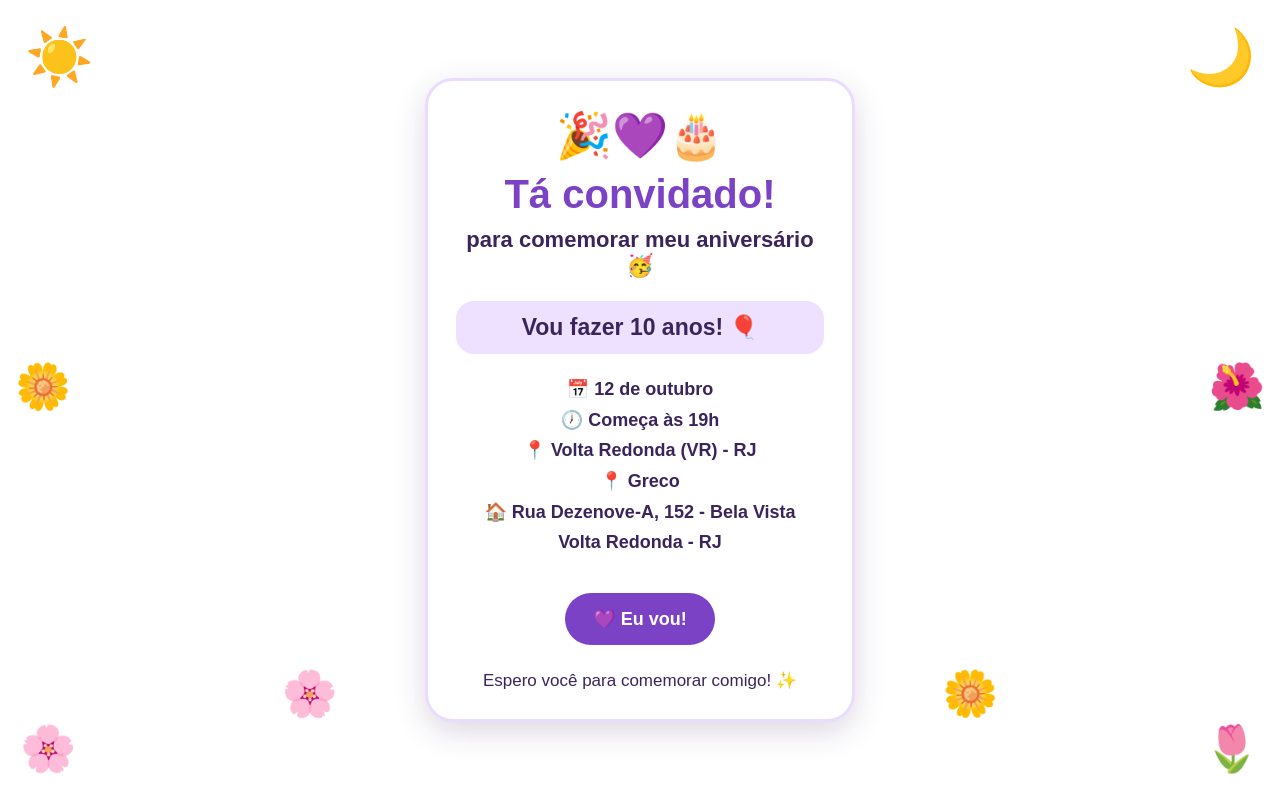
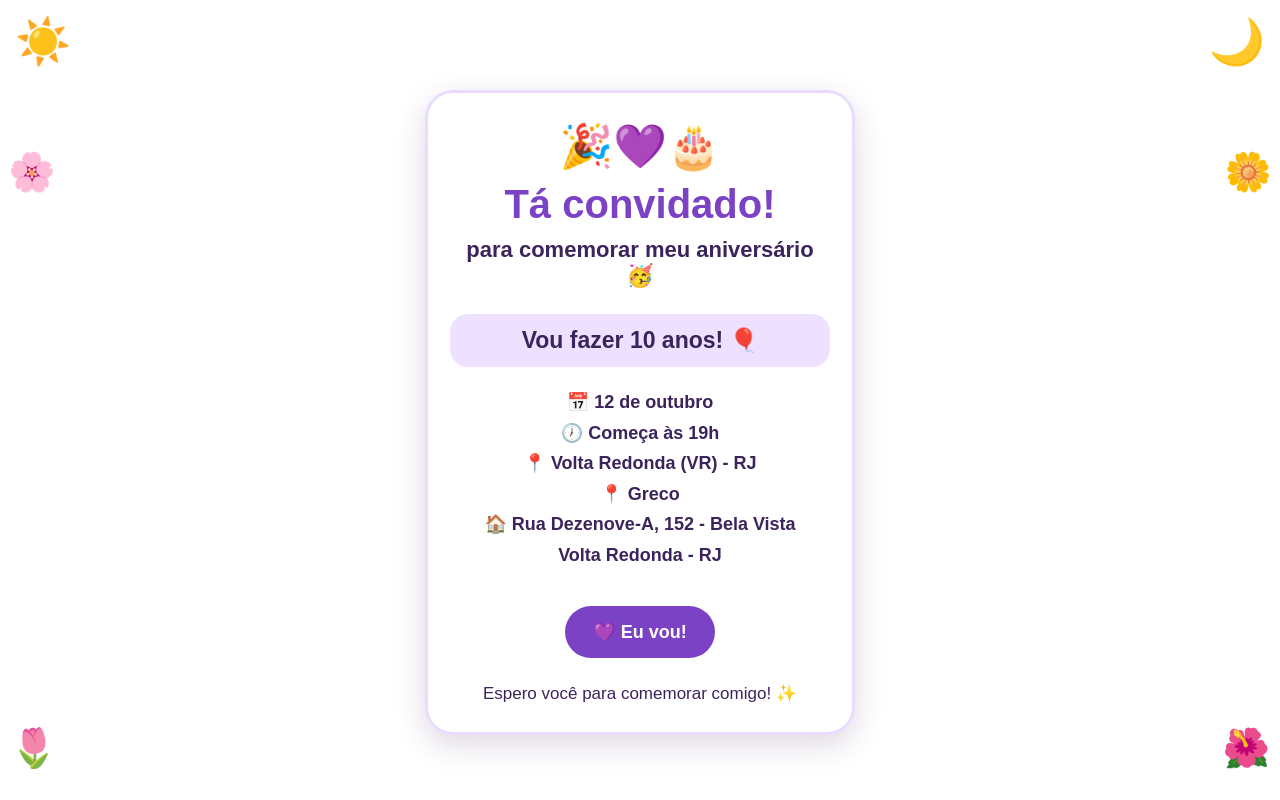
Before and after one commit to banjaminmulleralbuquerque-ops/Ta-convidado-em-, a plain HTML site: page index.html in a window 1280 px wide. Drawn offline with Linux system fonts and the light colour scheme.

Commit message:
Update index.html

```diff
--- a/index.html
+++ b/index.html
@@ -1,4 +1,3 @@
-
 
 
 
@@ -7,6 +6,7 @@
 <head>
   <meta charset="UTF-8">
   <meta name="viewport" content="width=device-width, initial-scale=1.0">
+
   <title>Tá convidado! 💜</title>
 
   <style>
@@ -18,90 +18,76 @@
       margin: 0;
       min-height: 100vh;
       font-family: Arial, sans-serif;
-      background: #ffffff;
+      background: white;
       color: #3b245c;
-      display: flex;
-      justify-content: center;
-      align-items: center;
-      padding: 25px;
+      text-align: center;
+      padding: 25px 15px;
       position: relative;
-      overflow: hidden;
     }
 
-    /* DECORAÇÃO DO FUNDO */
+    /* DECORAÇÃO */
     .decoracao {
-      position: fixed;
+      position: absolute;
       inset: 0;
       pointer-events: none;
-      z-index: 0;
+      overflow: hidden;
     }
 
     .sol {
       position: absolute;
-      top: 25px;
-      left: 25px;
-      font-size: 55px;
+      top: 15px;
+      left: 15px;
+      font-size: 45px;
     }
 
     .lua {
       position: absolute;
-      top: 25px;
-      right: 25px;
-      font-size: 55px;
+      top: 15px;
+      right: 15px;
+      font-size: 45px;
     }
 
     .flor {
       position: absolute;
-      font-size: 45px;
+      font-size: 38px;
     }
 
     .flor1 {
-      bottom: 25px;
-      left: 20px;
+      top: 150px;
+      left: 8px;
     }
 
     .flor2 {
-      bottom: 25px;
-      right: 20px;
+      top: 150px;
+      right: 8px;
     }
 
     .flor3 {
-      top: 45%;
-      left: 15px;
+      bottom: 30px;
+      left: 10px;
     }
 
     .flor4 {
-      top: 45%;
-      right: 15px;
+      bottom: 30px;
+      right: 10px;
     }
 
-    .flor5 {
-      bottom: 10%;
-      left: 22%;
-    }
-
-    .flor6 {
-      bottom: 10%;
-      right: 22%;
-    }
-
-    /* CARTÃO */
+    /* CONVITE */
     .convite {
       position: relative;
-      z-index: 1;
+      z-index: 2;
       width: 100%;
       max-width: 430px;
+      margin: 65px auto 40px;
+      padding: 28px 22px;
       background: white;
-      padding: 28px;
+      border: 3px solid #eadcff;
       border-radius: 28px;
-      border: 3px solid #eadcff;
       box-shadow: 0 10px 30px rgba(70, 40, 100, 0.18);
-      text-align: center;
     }
 
     .emoji {
-      font-size: 45px;
-      margin-bottom: 5px;
+      font-size: 43px;
     }
 
     h1 {
@@ -112,7 +98,7 @@
 
     h2 {
       font-size: 22px;
-      margin: 8px 0 22px;
+      margin: 8px 0 25px;
     }
 
     .idade {
@@ -150,22 +136,35 @@
       margin-top: 25px;
       font-size: 17px;
     }
+
+    @media (max-width: 500px) {
+      .sol,
+      .lua {
+        font-size: 38px;
+      }
+
+      .flor {
+        font-size: 30px;
+      }
+
+      .convite {
+        margin-top: 60px;
+      }
+    }
   </style>
 </head>
 
 <body>
 
-  <!-- FUNDO BRANCO COM SOL, LUA E FLORES -->
+  <!-- FUNDO BRANCO + SOL + LUA + FLORES -->
   <div class="decoracao">
     <div class="sol">☀️</div>
     <div class="lua">🌙</div>
 
     <div class="flor flor1">🌸</div>
-    <div class="flor flor2">🌷</div>
-    <div class="flor flor3">🌼</div>
+    <div class="flor flor2">🌼</div>
+    <div class="flor flor3">🌷</div>
     <div class="flor flor4">🌺</div>
-    <div class="flor flor5">🌸</div>
-    <div class="flor flor6">🌼</div>
   </div>
 
   <!-- CONVITE -->
@@ -202,6 +201,7 @@
 
   <script>
     function euVou() {
+
       const numero = "5524974058995";
 
       const mensagem =
```
